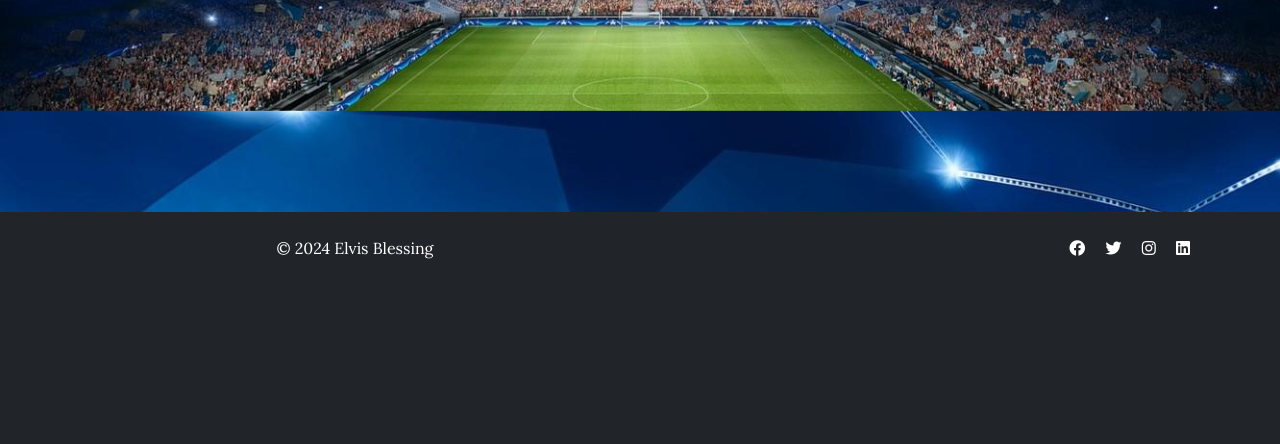
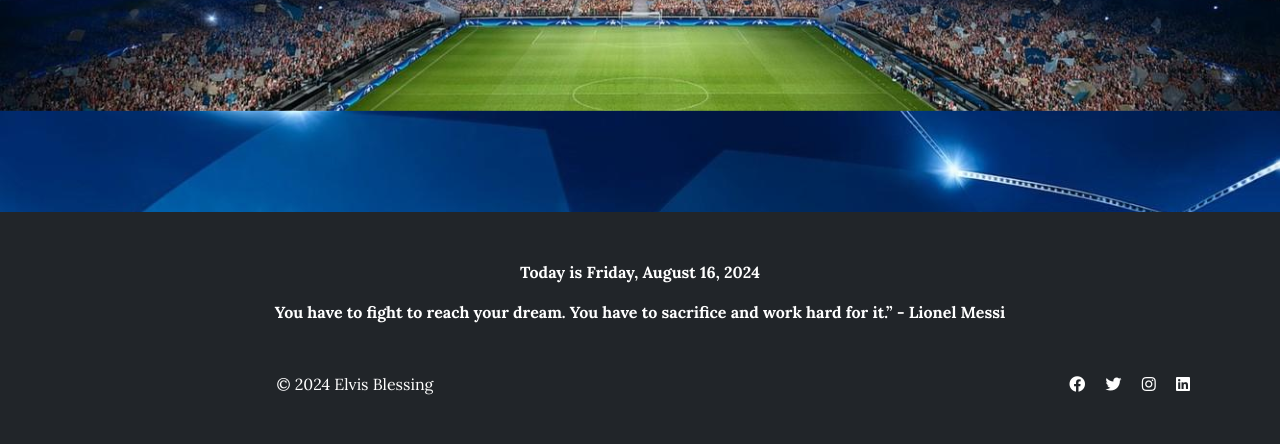
Before and after one commit to Elvisthegreat/all-soccer, a Django app: page / in a window 1280 px wide. Shown: the part 706-1150 px from the top of the page. Before the commit the page ends 965 px from the top, so only its background shows below. Run offline with Django 4.2, Linux system fonts and the light colour scheme; data that the repository does not hold is empty; some libraries are stand-ins or nearby versions.

Commit message:
Added functionality to tell today date and select random football quote

```diff
--- a/football/templates/football/index.html
+++ b/football/templates/football/index.html
@@ -102,6 +102,5 @@
       </div>
     </div>
 
-
 <!-- index.html content ends here -->
 {% endblock %}
--- a/football/templates/football/preview6.html
+++ b/football/templates/football/preview6.html
@@ -69,7 +69,3 @@
 
 
 {% endblock content %}
-
-{% block script %}
-<script src="{% static 'js/script.js' %}"></script>
-{% endblock %}
--- /dev/null
+++ b/static/js/randompost.js
@@ -0,0 +1,38 @@
+// Function to get a random happiness message
+function getRandomHappinessMessage() {
+    const messages = [
+        "Football is a game of mistakes. Whoever makes the fewest mistakes wins.” - Johan Cruyff1",
+        "You have to fight to reach your dream. You have to sacrifice and work hard for it.” - Lionel Messi",
+        "Success is no accident. It is hard work, perseverance, learning, studying, sacrifice, and most of all, love of what you are doing.” - Pelé1",
+        "Football is played with your head. Your feet are just the tools.” - Andrea Pirlo",
+        "“The more difficult the victory, the greater the happiness in winning.” - Pelé",
+        "In football, the greatest satisfaction is winning when they say you can’t.” - Xavi",
+        "Play for the badge on the front of the shirt and they’ll remember the name on the back. - Tony Adams",
+        "Football is not just a game, it’s an art form.” - Arsene Wenger",
+        "“The secret is to believe in your dreams; in your potential that you can be like your star.” - Neymar Jr.",
+        "“Football, like life, is filled with ups and downs, and the most important thing is to keep moving forward and never give up.” - Diego Maradona",
+        "“Football is a simple game; 22 men chase a ball for 90 minutes and at the end, the Germans always win,” - Gary Lineker.",
+        "“The ball is round, the game lasts 90 minutes, and everything else is just theory,” - Sepp Herberger.",
+        "“In football, the worst blindness is only seeing the ball,” - Nelson Falcão Rodrigues.",
+        "Football is the ballet of the masses,” - Dmitri Shostakovich.",
+        "“The more difficult the victory, the greater the happiness in winning,” - Pelé.",
+    ];
+    return messages[Math.floor(Math.random() * messages.length)];
+  }
+
+  // Function to update the footer date and message
+  function updateFooter() {
+    const currentDate = new Date().toLocaleDateString("en-US", {
+      weekday: "long",
+      year: "numeric",
+      month: "long",
+      day: "numeric",
+    });
+    document.getElementById("footer-date").textContent =
+      "Today is " + currentDate;
+    document.getElementById("footer-message").textContent =
+      getRandomHappinessMessage();
+  }
+
+  // Call updateFooter function when the page loads
+  window.onload = updateFooter;
--- a/templates/base.html
+++ b/templates/base.html
@@ -122,8 +122,19 @@
 
     </main>
 
+
+    </section>
+
     <!-- Footer -->
-    <footer class="bg-dark text-white py-4">
+    <footer class="bg-dark text-white py-5">
+
+      <div class="container mb-5">
+        <div class="text-center">
+          <p id="footer-date"  style="font-weight: bold;"></p>
+          <p id="footer-message"  style="font-weight: bold;"></p>
+        </div>
+      </div>
+
       <div class="container">
           <div class="row">
               <div class="col-md-6">
@@ -204,6 +215,7 @@
 
       <!--To load our script.js file in static/js-->
 {% block script %}
+    <script src="{% static 'js/randompost.js' %}"></script>
 {% endblock %}
   </body>
 </html>
```
Also changed, not shown: static/js/vote.js (deleted, +0 -36 lines).
